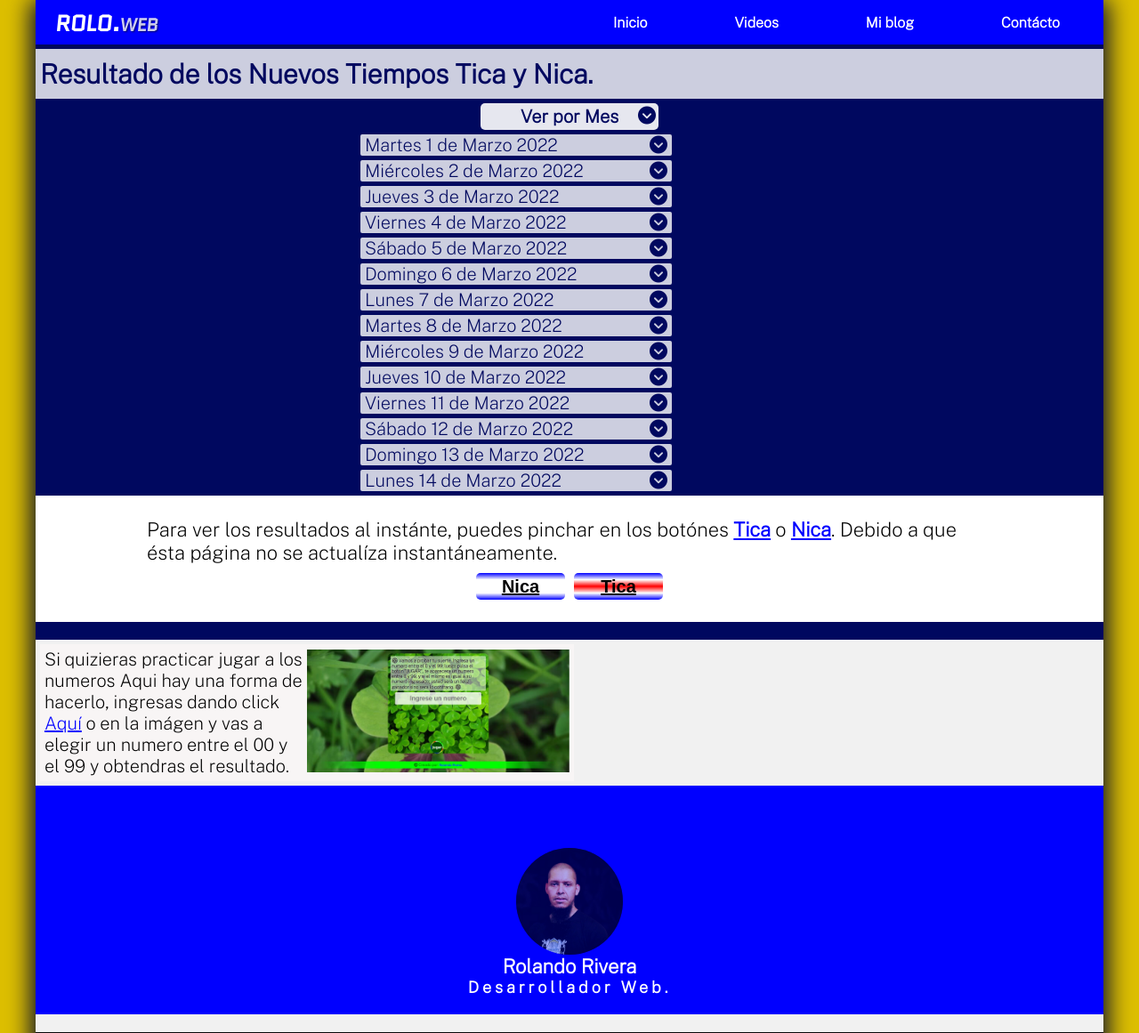
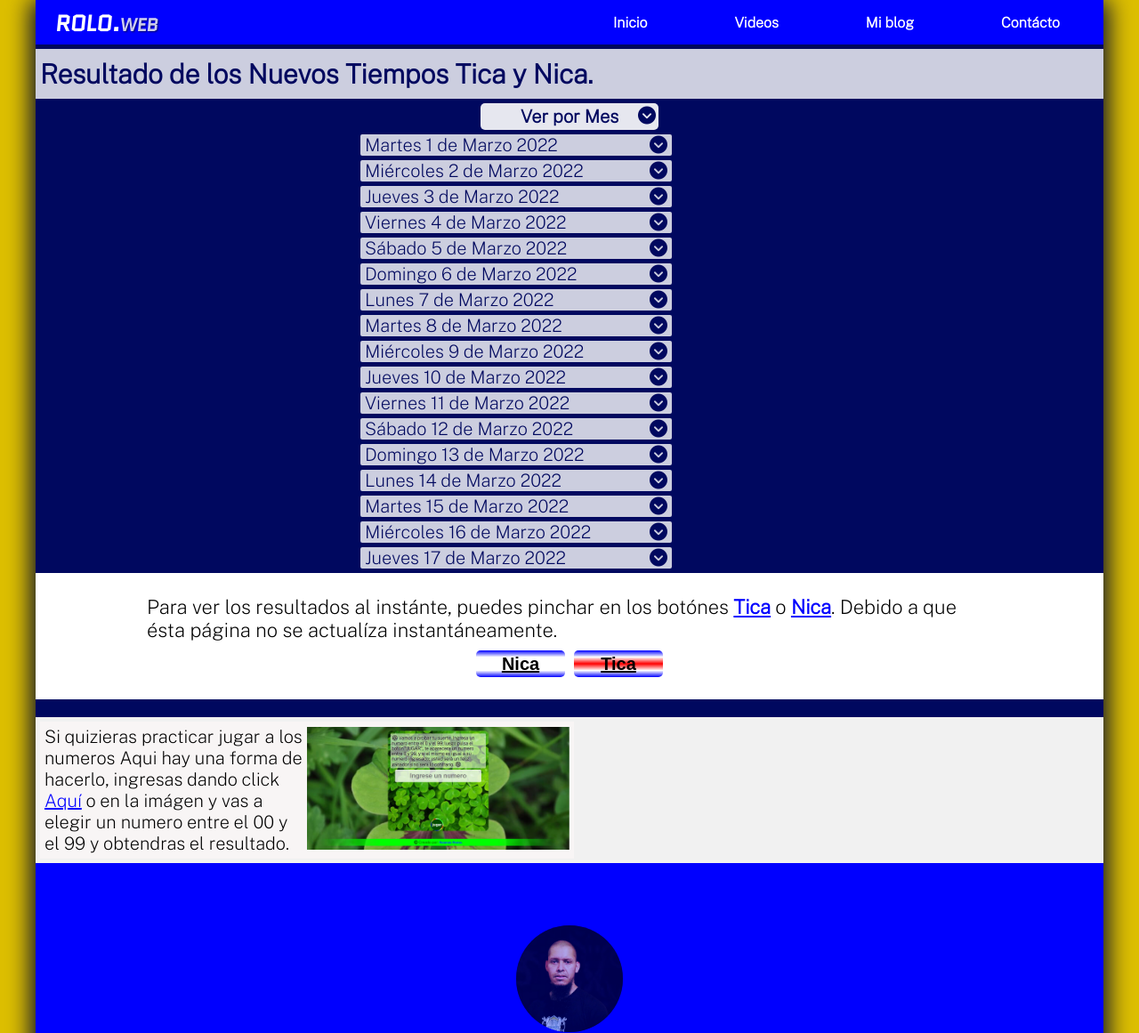
Before and after one commit to rolandoWe/roloweb, a PHP site: page /tiempos.php in a window 1280 px wide. Shown: the top 1161 px of the page at 89% size. Run offline with PHP 8.4, Linux system fonts and the light colour scheme; some libraries are stand-ins or nearby versions.

Commit message:
Add files via upload

```diff
--- a/tiemXmes/tiempoMarzo2022.php
+++ b/tiemXmes/tiempoMarzo2022.php
@@ -629,3 +629,138 @@
         </div>
 
 </div>
+<div class="grupo_datos marzo">
+        <p class="flecha">Martes 15 de Marzo 2022<i class="fas fa-chevron-circle-down"></i></p>
+        <div class="datos">
+            <p>Nicaragua</p>
+            <table class="tabla">
+                <tr>
+                    <td>11 am</td>
+                    <td>Salió</td>
+                    <td>36</td>
+                </tr>
+                <tr>
+                    <td>3 pm</td>
+                    <td>Salió</td>
+                    <td>71</td>
+                </tr>
+                <tr>
+                    <td>6 pm</td>
+                    <td>Salió</td>
+                    <td>42</td>
+                </tr>
+                <tr>
+                    <td>9 pm</td>
+                    <td>Salió</td>
+                    <td>03</td>
+                </tr>
+            </table>
+            <p>Costa Rica</p>
+            <table class="tabla">
+               <tr>
+                   <td>1 pm</td>
+                   <td>Salió</td>
+                   <td>34</td>
+                   <td class="col_celda"> <span class="bola_B">Bola</span> </td>
+               </tr>
+               <tr>
+                   <td>7 pm</td>
+                   <td>Salió</td>
+                   <td>51</td>
+                   <td class="col_celda"> <span class="bola_B">Bola</span> </td>
+               </tr>
+
+            </table>
+        </div>
+
+</div>
+<div class="grupo_datos marzo">
+        <p class="flecha">Miércoles 16 de Marzo 2022<i class="fas fa-chevron-circle-down"></i></p>
+        <div class="datos">
+            <p>Nicaragua</p>
+            <table class="tabla">
+                <tr>
+                    <td>11 am</td>
+                    <td>Salió</td>
+                    <td>75</td>
+                </tr>
+                <tr>
+                    <td>3 pm</td>
+                    <td>Salió</td>
+                    <td>41</td>
+                </tr>
+                <!-- <tr>
+                    <td>6 pm</td>
+                    <td>Salió</td>
+                    <td>42</td>
+                </tr>  -->
+                <tr>
+                    <td>9 pm</td>
+                    <td>Salió</td>
+                    <td>83</td>
+                </tr>
+            </table>
+            <p>Costa Rica</p>
+            <table class="tabla">
+               <tr>
+                   <td>1 pm</td>
+                   <td>Salió</td>
+                   <td>00</td>
+                   <td class="col_celda"> <span class="bola_B">Bola</span> </td>
+               </tr>
+               <tr>
+                   <td>7 pm</td>
+                   <td>Salió</td>
+                   <td>32</td>
+                   <td class="col_celda"> <span class="bola_R">Bola</span> </td>
+               </tr>
+
+            </table>
+        </div>
+
+</div>
+<div class="grupo_datos marzo">
+        <p class="flecha">Jueves 17 de Marzo 2022<i class="fas fa-chevron-circle-down"></i></p>
+        <div class="datos">
+            <p>Nicaragua</p>
+            <table class="tabla">
+                <tr>
+                    <td>11 am</td>
+                    <td>Salió</td>
+                    <td>88</td>
+                </tr>
+                <tr>
+                    <td>3 pm</td>
+                    <td>Salió</td>
+                    <td>80</td>
+                </tr>
+                <!-- <tr>
+                    <td>6 pm</td>
+                    <td>Salió</td>
+                    <td>42</td>
+                </tr>  -->
+                <tr>
+                    <td>9 pm</td>
+                    <td>Salió</td>
+                    <td>28</td>
+                </tr>
+            </table>
+            <p>Costa Rica</p>
+            <table class="tabla">
+               <tr>
+                   <td>1 pm</td>
+                   <td>Salió</td>
+                   <td>07</td>
+                   <td class="col_celda"> <span class="bola_B">Bola</span> </td>
+               </tr>
+               <tr>
+                   <td>7 pm</td>
+                   <td>Salió</td>
+                   <td>44</td>
+                   <td class="col_celda"> <span class="bola_R">Bola</span> </td>
+               </tr>
+
+            </table>
+        </div>
+
+</div>
```
